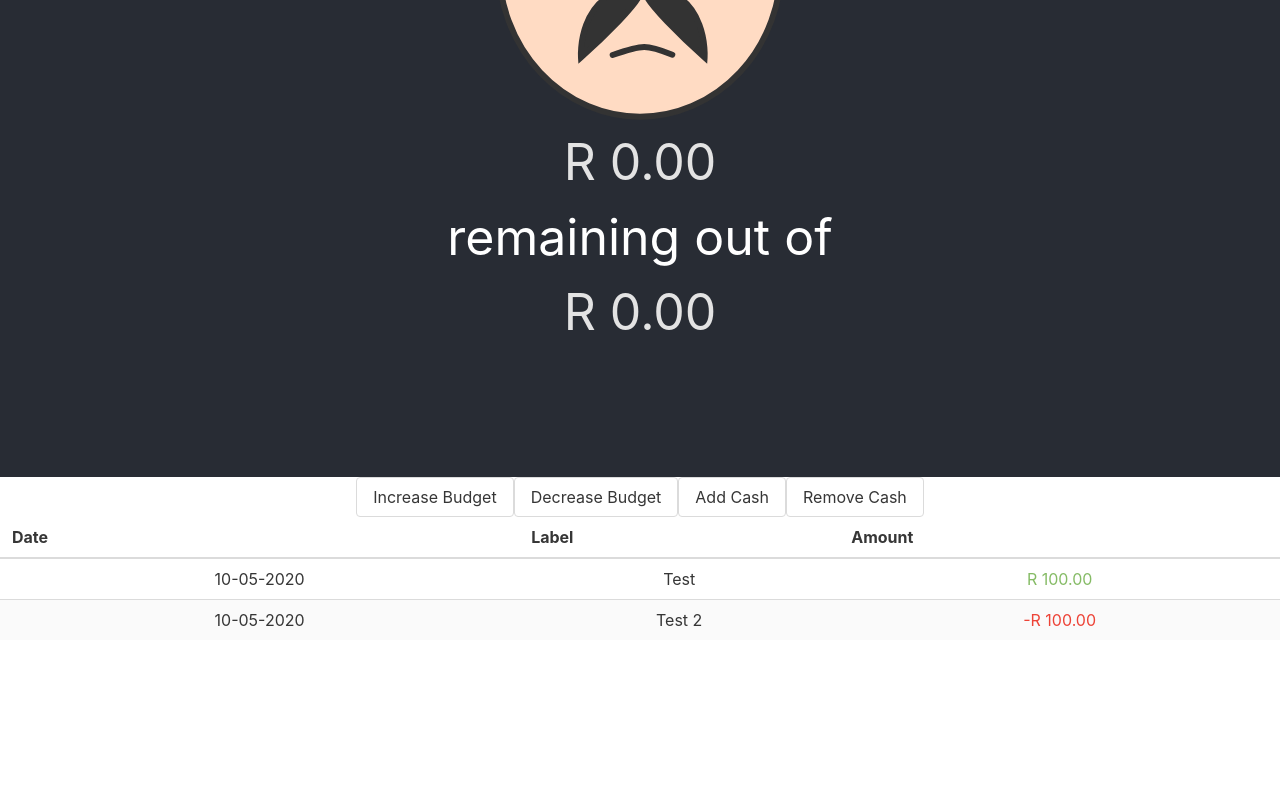
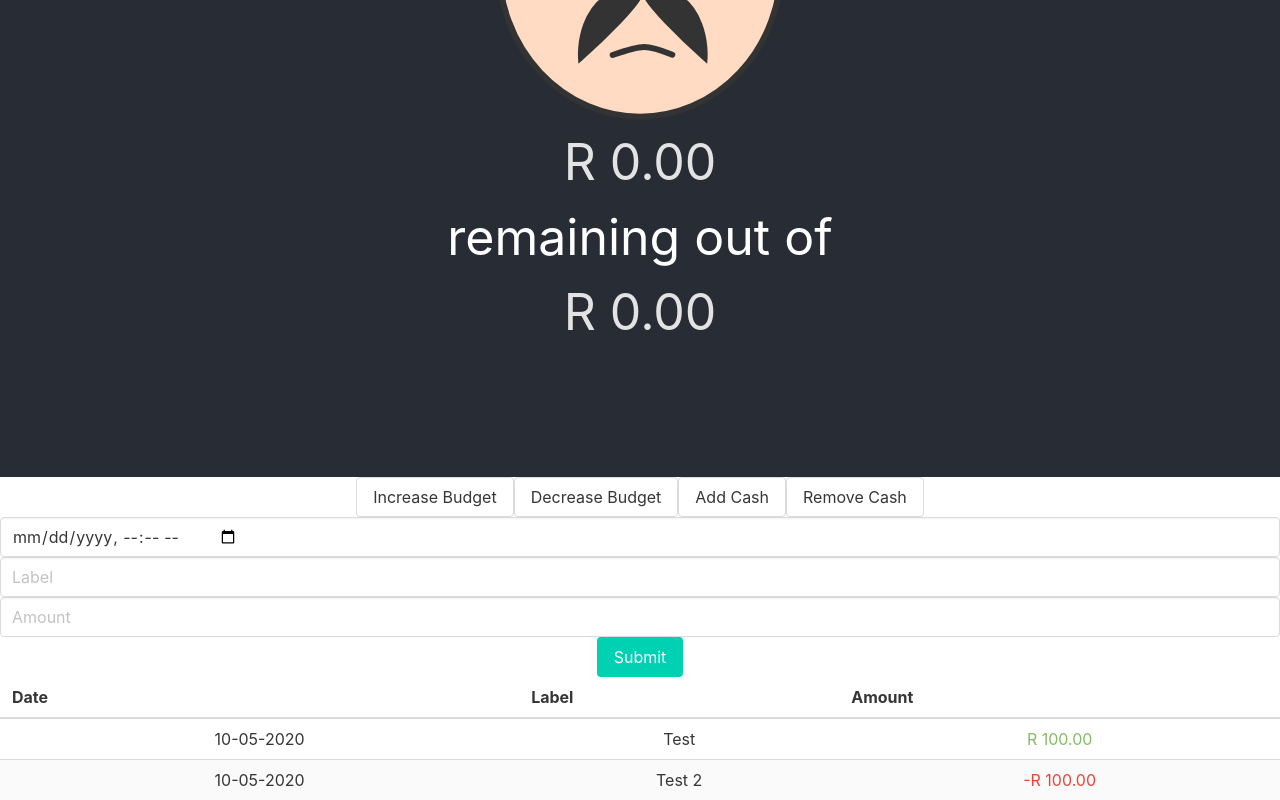
Before and after one commit to sudosays/alfred, a React (Create React App) app: page / in a window 1280 px wide. Shown: the part 323-1123 px from the top of the page. Before the commit the page ends 963 px from the top, so only its background shows below. Built offline with nearby package versions, Linux system fonts and the light colour scheme.

Commit message:
Add TransactionForm to App
This should have probably gone with the commit for the creation of the
component but this is fine too.

```diff
--- a/src/App.js
+++ b/src/App.js
@@ -2,6 +2,7 @@ import React, {Component, Fragment} from 'react';
 import logo from './Assets/logo.svg';
 import './App.scss';
 import TransactionList from './Components/TransactionList';
+import TransactionForm from './Components/TransactionForm';
 import Summary from './Components/Summary';
 
 const MOCK_TRANSACTIONS = [
@@ -28,6 +29,7 @@ class App extends Component {
                 <Summary remaining={this.state.remaining} budget={this.state.budget}/>
                 </header>
                 {this.addTestingButtons()}
+                <TransactionForm formSubmit={this.formSubmit}/>
                 <TransactionList transactions={MOCK_TRANSACTIONS}/>
             </div>
         );
@@ -43,6 +45,11 @@ class App extends Component {
             </Fragment>
         )
     };
+
+    formSubmit(event) {
+        event.preventDefault();
+        console.log("FORM SUBMITTED!")
+    }
 
     //--- Helper test functions ---//
     increaseBudget() {
```
